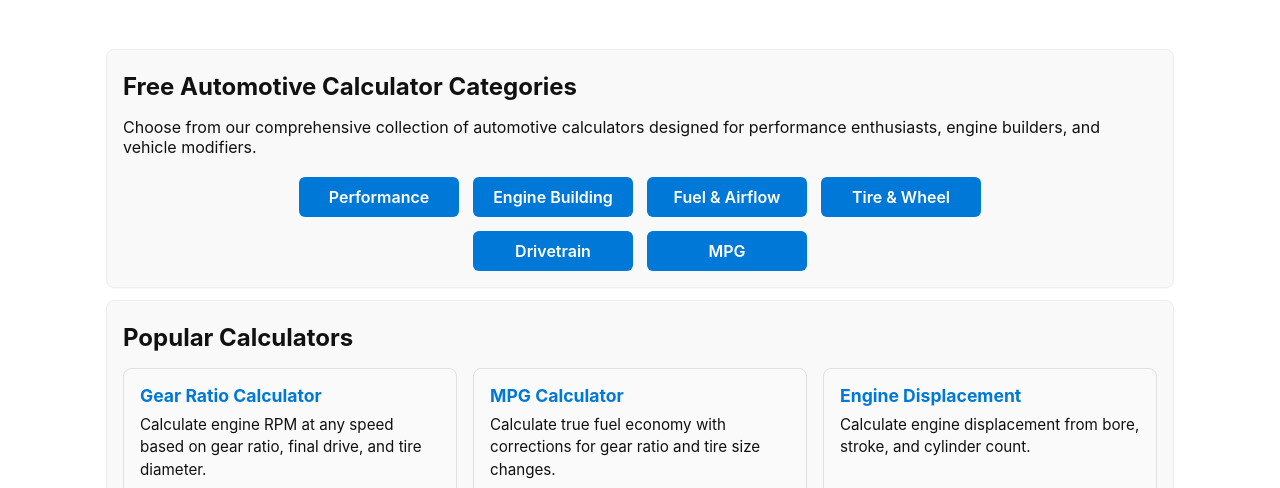
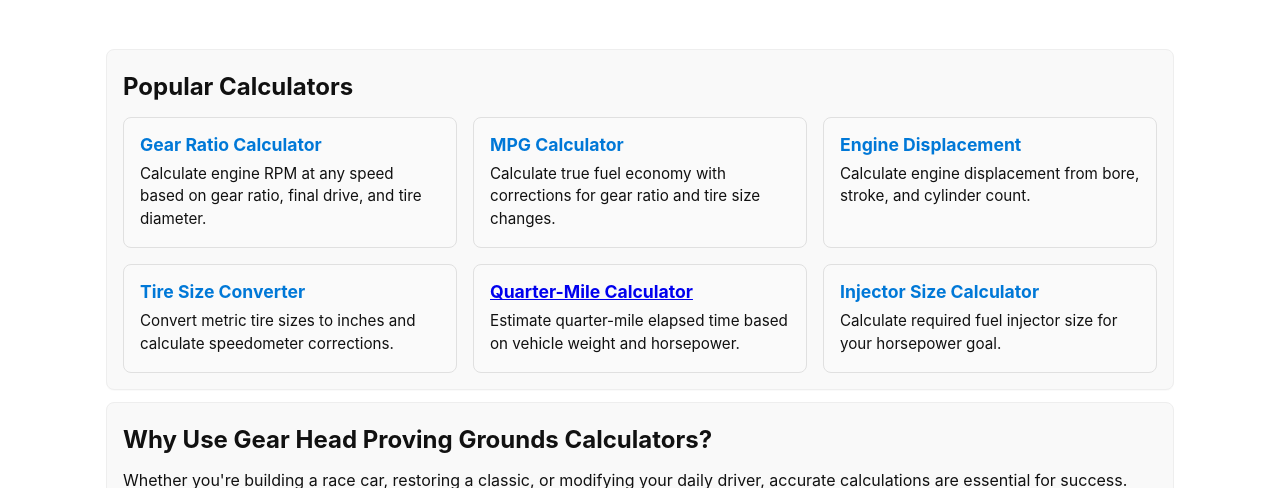
Before and after one commit to see-you-space-cowboy/gearheadprovingground, a plain HTML site: page index.html in a window 1280 px wide. Shown: the part 701-1189 px from the top of the page. Drawn offline with Linux system fonts and the light colour scheme.

Commit message:
Remove automotive calculator categories section
Removed the section for free automotive calculator categories to streamline content.

```diff
--- a/index.html
+++ b/index.html
@@ -52,7 +52,7 @@
   </nav>
 </div>
 
-<div class="hero container">
+<div class="hero">
   <div class="card">
     <h1>Gear Head Proving Grounds</h1>
     <p style="font-size:1.1em;line-height:1.6;margin:12px 0;">Free automotive calculators and tools for gear heads who love precision, performance, and fabrication. Calculate gear ratios, MPG, engine specs, and more.</p>
@@ -68,19 +68,6 @@
 </div>
 
 <div class="container">
-  <div class="card">
-    <h2>Free Automotive Calculator Categories</h2>
-    <p style="margin-bottom:20px;">Choose from our comprehensive collection of automotive calculators designed for performance enthusiasts, engine builders, and vehicle modifiers.</p>
-    <div class="cal-nav">
-      <a href="performance.html">Performance</a>
-      <a href="engine-calculators.html">Engine Building</a>
-      <a href="fuel.html">Fuel & Airflow</a>
-      <a href="tire-wheel.html">Tire & Wheel</a>
-      <a href="drivetrain.html">Drivetrain</a>
-      <a href="mpg.html">MPG</a>
-    </div>
-  </div>
-
   <!-- Featured Calculators -->
   <div class="card">
     <h2>Popular Calculators</h2>
```
